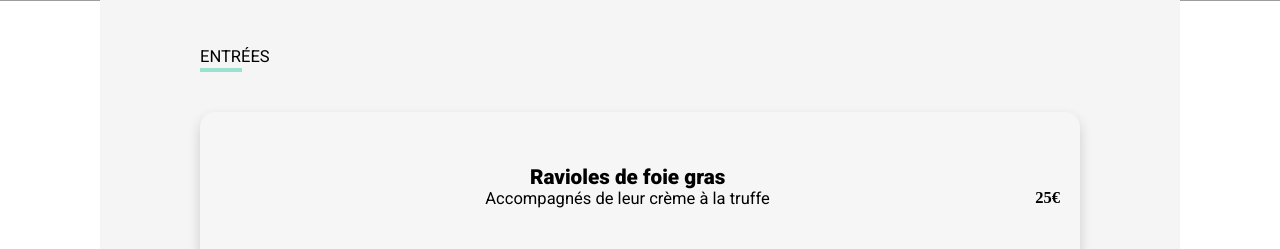
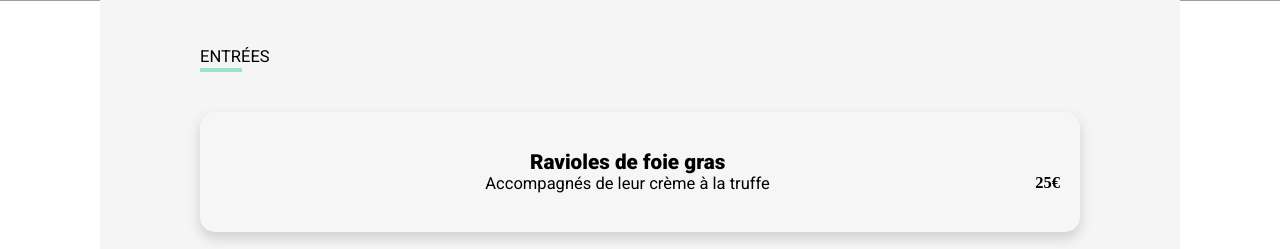
Before and after one commit to Elektr0n92/Ohmyfood-, a website: page html/note-enchantée.html in a window 1280 px wide. Shown: the part 546-795 px from the top of the page. Drawn offline with Linux system fonts and the light colour scheme; grey boxes are pictures that could not be loaded; a web font is replaced by a local one.

Commit message:
change height

```diff
--- a/Sass/Utils/_mixin.scss
+++ b/Sass/Utils/_mixin.scss
@@ -55,7 +55,7 @@
 
  @mixin block{
     width: 100%;
-    height: 150px;
+    height: 120px;
     background: #f6f6f6;
     position: relative;
     border-radius: 15px;
--- a/Sass/main.scss
+++ b/Sass/main.scss
@@ -420,7 +420,6 @@ p,
       white-space: nowrap;
       text-overflow: ellipsis;
       overflow: hidden;
-      font-size: 50px;
     }
   }
 
```
Also changed, not shown: public/css/style.css, 1 other file.
